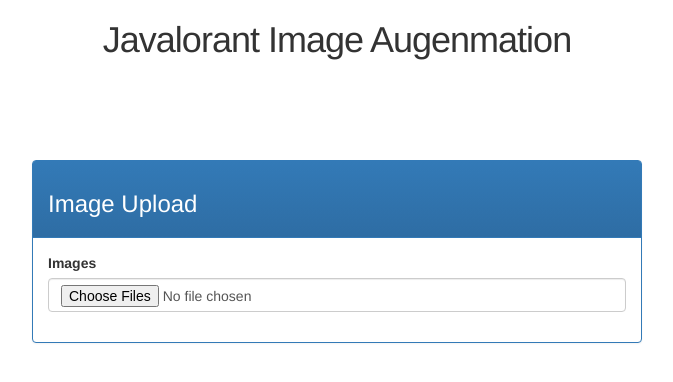
After one commit to Chunporo/Image_Augenmation, a Flask app: page /image_augmentation in a window 1280 px wide. The commit adds this page. Shown: the top 382 px of the page, without its empty margins (303-976 px from the left). Run offline with Flask 3, Linux system fonts and the light colour scheme; some libraries are stand-ins or nearby versions.

Commit message:
Change something

```diff
--- a/app.py
+++ b/app.py
@@ -1,29 +1,38 @@
 from flask import Flask, redirect, url_for, request, render_template
+import sqlite3
 from markupsafe import escape
 app = Flask(__name__)
 
+def get_db_connection():
+    conn = sqlite3.connect('database.db')
+    conn.row_factory = sqlite3.Row
+    return conn
+
 @app.route('/')
 def index():
-    return render_template('index.html');
+    conn = get_db_connection()
+    posts = conn.execute('SELECT * FROM posts').fetchall()
+    conn.close()
+    return render_template('index.html', posts=posts)
 
-@app.route('/login')
-def login():
-    return 'login'
+# @app.route('/login')
+# def login():
+#     return 'login'
 
-@app.route('/user/<username>')
-def show_user_profile(username):
-    # show the user profile for that user
-    return f'User {escape(username)} profile'
+# @app.route('/user/<username>')
+# def show_user_profile(username):
+#     # show the user profile for that user
+#     return f'User {escape(username)} profile'
 
-@app.route('/post/<int:post_id>')
-def show_post(post_id):
-    # show the post with the given id, the id is an integer
-    return f'Post {post_id}'
+# @app.route('/post/<int:post_id>')
+# def show_post(post_id):
+#     # show the post with the given id, the id is an integer
+#     return f'Post {post_id}'
 
-@app.route('/path/<path:subpath>')
-def show_subpath(subpath):
-    # show the subpath after /path/
-    return f'Subpath {escape(subpath)}'
+# @app.route('/path/<path:subpath>')
+# def show_subpath(subpath):
+#     # show the subpath after /path/
+#     return f'Subpath {escape(subpath)}'
 
 # with app.test_request_context():
 #     print(url_for('index'))
@@ -31,5 +40,9 @@ def show_subpath(subpath):
 #     print(url_for('login', next='/'))
 #     print(url_for('profile', username='John Doe'))
 
+@app.route('/image_augmentation')
+def image_augmentation():
+    return render_template('image_gen.html')
+
 if __name__ == '__main__':
     app.run(debug=True)
--- /dev/null
+++ b/static/app.js
@@ -0,0 +1,41 @@
+$(document).ready(function() {
+  var fileArr = [];
+   $("#images").change(function(){
+      // check if fileArr length is greater than 0
+       if (fileArr.length > 0) fileArr = [];
+
+        $('#image_preview').html("");
+        var total_file = document.getElementById("images").files;
+        if (!total_file.length) return;
+        for (var i = 0; i < total_file.length; i++) {
+          if (total_file[i].size > 1048576) {
+            return false;
+          } else {
+            fileArr.push(total_file[i]);
+            $('#image_preview').append("<div class='img-div' id='img-div"+i+"'><img src='"+URL.createObjectURL(event.target.files[i])+"' class='img-responsive image img-thumbnail' title='"+total_file[i].name+"'><div class='middle'><button id='action-icon' value='img-div"+i+"' class='btn btn-danger' role='"+total_file[i].name+"'><i class='fa fa-trash'></i></button></div></div>");
+          }
+        }
+   });
+
+  $('body').on('click', '#action-icon', function(evt){
+      var divName = this.value;
+      var fileName = $(this).attr('role');
+      $(`#${divName}`).remove();
+
+      for (var i = 0; i < fileArr.length; i++) {
+        if (fileArr[i].name === fileName) {
+          fileArr.splice(i, 1);
+        }
+      }
+    document.getElementById('images').files = FileListItem(fileArr);
+      evt.preventDefault();
+  });
+
+   function FileListItem(file) {
+            file = [].slice.call(Array.isArray(file) ? file : arguments)
+            for (var c, b = c = file.length, d = !0; b-- && d;) d = file[b] instanceof File
+            if (!d) throw new TypeError("expected argument to FileList is File or array of File objects")
+            for (b = (new ClipboardEvent("")).clipboardData || new DataTransfer; c--;) b.items.add(file[c])
+            return b.files
+        }
+});
--- a/static/css/style.css
+++ b/static/css/style.css
@@ -1,10 +1,47 @@
-<!DOCTYPE html>
-<html lang="en">
-<head>
-    <meta charset="UTF-8">
-    <title>FlaskBlog</title>
-</head>
-<body>
-   <h1>Welcome to FlaskBlog</h1>
-</body>
-</html>
+.img-div {
+    position: relative;
+    width: 46%;
+    float: left;
+    margin-right: 5px;
+    margin-left: 5px;
+    margin-bottom: 10px;
+    margin-top: 10px;
+}
+
+.image {
+    opacity: 1;
+    display: block;
+    width: 100%;
+    max-width: auto;
+    transition: .5s ease;
+    backface-visibility: hidden;
+}
+
+.middle {
+    transition: .5s ease;
+    opacity: 0;
+    position: absolute;
+    top: 50%;
+    left: 50%;
+    transform: translate(-50%, -50%);
+    -ms-transform: translate(-50%, -50%);
+    text-align: center;
+}
+
+.img-div:hover .image {
+    opacity: 0.3;
+}
+
+.img-div:hover .middle {
+    opacity: 1;
+}
+
+h1 {
+    color: #111;
+    font-family: 'Helvetica Neue', sans-serif;
+    font-size: 275px;
+    font-weight: bold;
+    letter-spacing: -1px;
+    line-height: 1;
+    text-align: center;
+}
--- /dev/null
+++ b/templates/image_gen.html
@@ -0,0 +1,50 @@
+<!DOCTYPE html>
+<html lang="en">
+
+<head>
+  <meta charset="UTF-8">
+  <link rel="stylesheet" href="{{ url_for('static', filename= 'css/style.css') }}">
+  <link rel="stylesheet" href="https://maxcdn.bootstrapcdn.com/bootstrap/3.3.7/css/bootstrap.min.css"
+    integrity="sha384-BVYiiSIFeK1dGmJRAkycuHAHRg32OmUcww7on3RYdg4Va+PmSTsz/K68vbdEjh4u" crossorigin="anonymous">
+  <link rel="stylesheet" href="https://maxcdn.bootstrapcdn.com/bootstrap/3.3.7/css/bootstrap-theme.min.css"
+    integrity="sha384-rHyoN1iRsVXV4nD0JutlnGaslCJuC7uwjduW9SVrLvRYooPp2bWYgmgJQIXwl/Sp" crossorigin="anonymous">
+  <script src="https://ajax.googleapis.com/ajax/libs/jquery/1.12.4/jquery.min.js"></script>
+  <!-- Latest compiled and minified JavaScript -->
+  <script src="https://maxcdn.bootstrapcdn.com/bootstrap/3.3.7/js/bootstrap.min.js"
+    integrity="sha384-Tc5IQib027qvyjSMfHjOMaLkfuWVxZxUPnCJA7l2mCWNIpG9mGCD8wGNIcPD7Txa"
+    crossorigin="anonymous"></script>
+  <link rel="stylesheet" href="https://cdnjs.cloudflare.com/ajax/libs/font-awesome/4.7.0/css/font-awesome.min.css">
+  <title>Javalorant Image Augenmation</title>
+</head>
+
+<body>
+  <h1>Javalorant Image Augenmation</h1>
+  <div class="container-fluid" style="margin-top:100px;">
+    <div class="row">
+      <div class="col-md-6 col-md-offset-3">
+        <div class="panel panel-primary">
+          <div class="panel-heading">
+            <h3>Image Upload</h3>
+          </div>
+          <div class="panel-body">
+            <form action="">
+              <div class="form-group">
+                <label for="images">Images</label>
+                <input type="file" name="images[]" id="images" multiple class="form-control" required>
+              </div>
+              <div class="form-group">
+                <div id="image_preview" style="width:100%;">
+
+                </div>
+              </div>
+            </form>
+          </div>
+        </div>
+      </div>
+    </div>
+  </div>
+  <script src="{{url_for('static', filename='app.js')}}"></script>
+  <script src="https://cdnjs.cloudflare.com/ajax/libs/dropzone/5.7.0/min/dropzone.min.js"></script>
+</body>
+
+</html>
```
Also changed, not shown: templates/about.html (added, +18 -0 lines), templates/home.html (added, +24 -0 lines), templates/index.html (+7 -0 lines), database.db.
